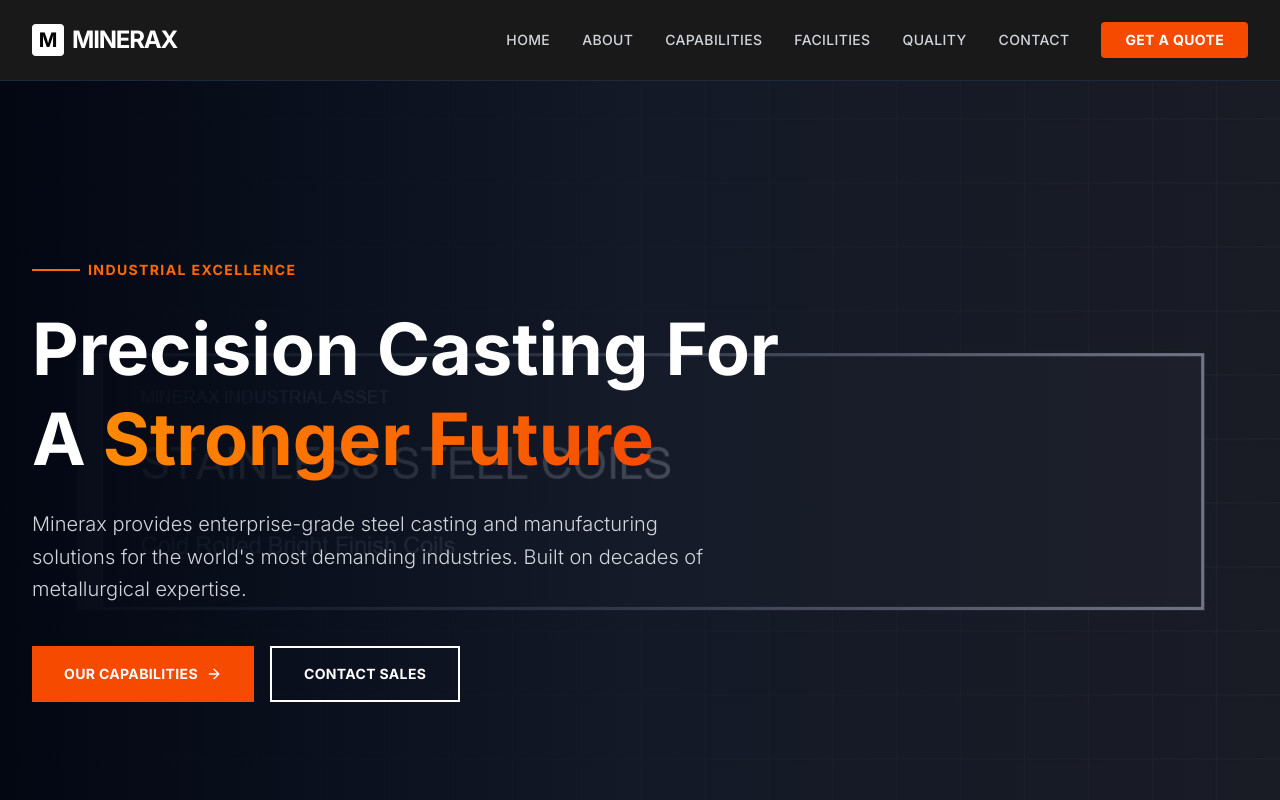
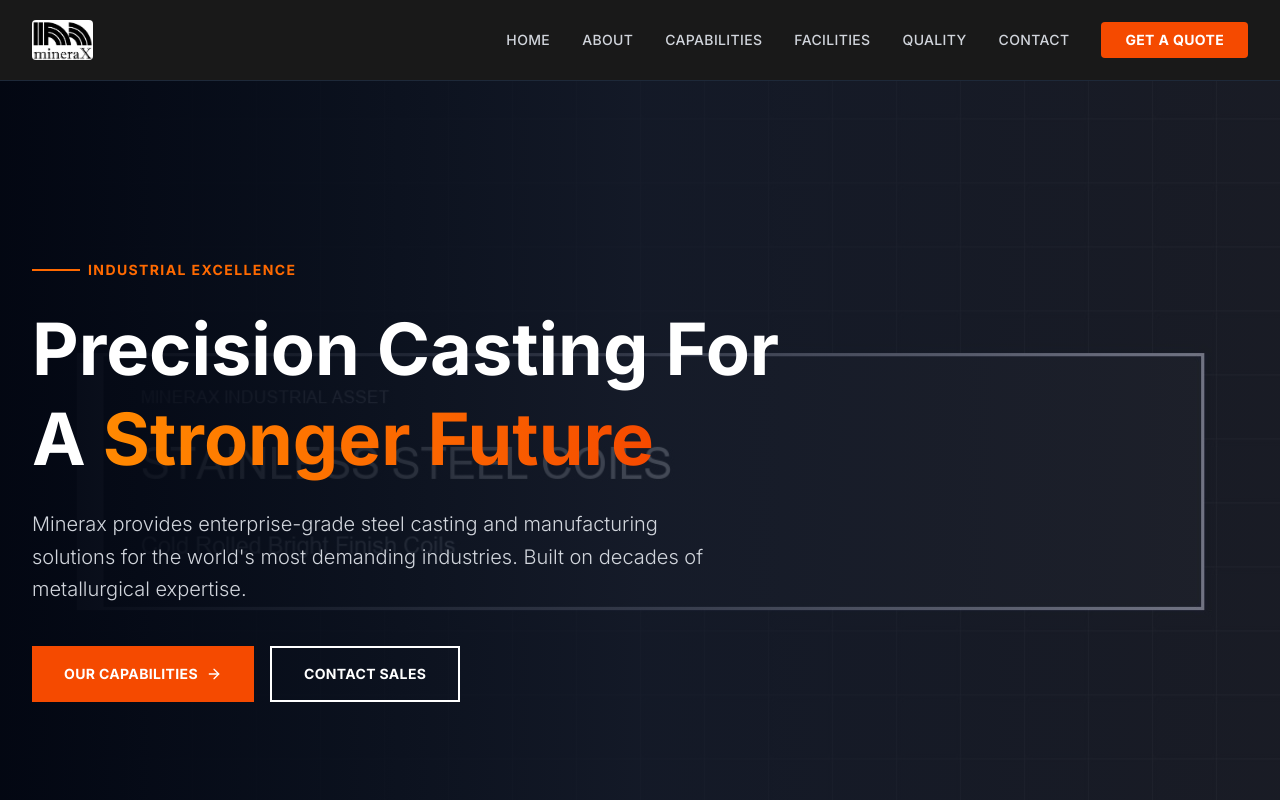
Before and after one commit to white-venom/minerax-sample-20, a React (Vite) app: page / in a window 1280 px wide. Shown: the top 800 px of the page. Built offline with nearby package versions, Linux system fonts and the light colour scheme.

Commit message:
Add 35 AI industrial assets, brand updates, and UI UX refactoring

```diff
--- a/src/components/Navbar.tsx
+++ b/src/components/Navbar.tsx
@@ -13,10 +13,7 @@
         <div className="flex items-center justify-between h-20">
           <div className="flex items-center">
             <a href="#" className="flex-shrink-0 flex items-center gap-2">
-              <div className="w-8 h-8 bg-white flex items-center justify-center rounded-sm">
-                <span className="text-black font-bold text-xl leading-none">M</span>
-              </div>
-              <span className="font-bold text-2xl tracking-tighter">MINERAX</span>
+              <img src="/logo_bw.jpeg" alt="Minerax Logo" className="h-10 w-auto rounded object-contain shadow-sm" />
             </a>
           </div>
           <div className="hidden md:block">
```
